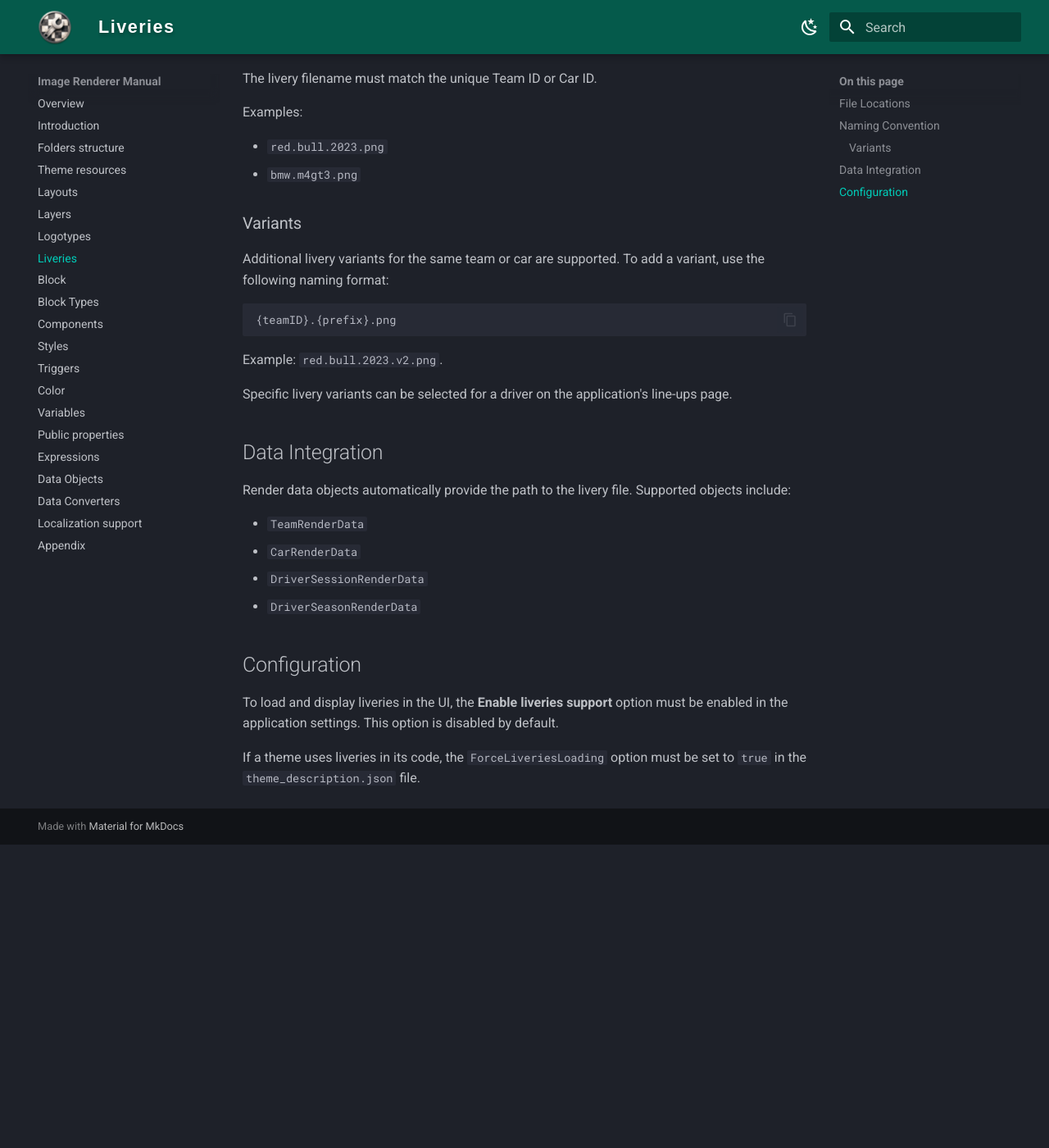
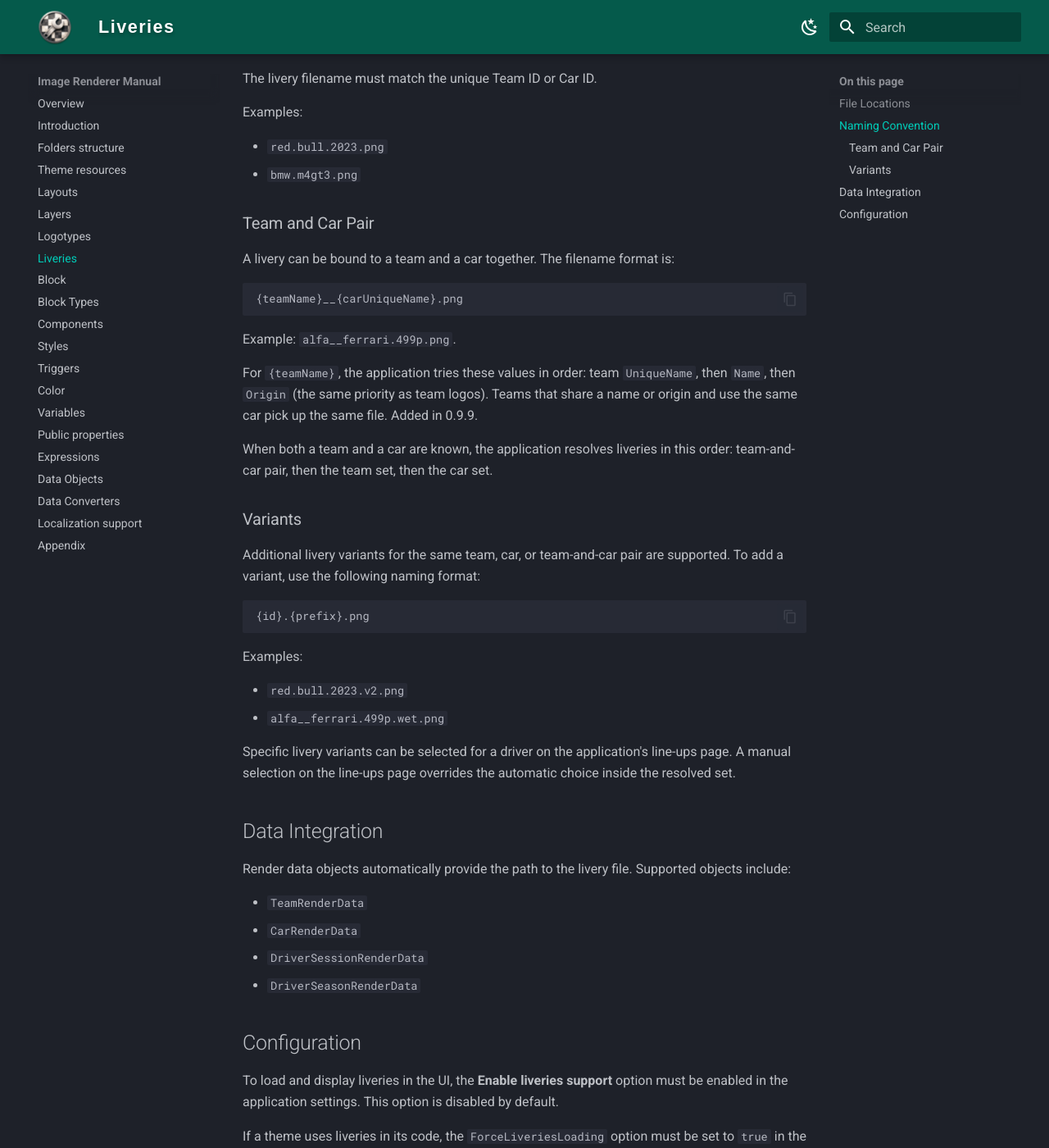
Before and after one commit to vlad-men/RacingLeagueTools_Docs, an MkDocs documentation site: the page built from docs/flex-renderer/manual/liveries.md, in a window 1280 px wide and 1400 px high, scrolled down 572 px. Shown: the whole window at 82% size. Built offline with MkDocs 1.6.1 and Material for MkDocs 9.7.7, drawn with Linux system fonts in a browser that asks for light colours; before the commit the page ends 1602 px from its top, so only the background shows below that.

Commit message:
docs(liveries): clarify team and car pairing and update variant naming format

````diff
--- a/docs/flex-renderer/manual/liveries.md
+++ b/docs/flex-renderer/manual/liveries.md
@@ -21,17 +21,34 @@ Examples:
 - `red.bull.2023.png`
 - `bmw.m4gt3.png`
 
+### Team and Car Pair
+
+A livery can be bound to a team and a car together. The filename format is:
+
+```text
+{teamName}__{carUniqueName}.png
+```
+
+Example: `alfa__ferrari.499p.png`.
+
+For `{teamName}`, the application tries these values in order: team `UniqueName`, then `Name`, then `Origin` (the same priority as team logos). Teams that share a name or origin and use the same car pick up the same file. Added in 0.9.9.
+
+When both a team and a car are known, the application resolves liveries in this order: team-and-car pair, then the team set, then the car set.
+
 ### Variants
 
-Additional livery variants for the same team or car are supported. To add a variant, use the following naming format:
+Additional livery variants for the same team, car, or team-and-car pair are supported. To add a variant, use the following naming format:
 
 ```text
-{teamID}.{prefix}.png
+{id}.{prefix}.png
 ```
 
-Example: `red.bull.2023.v2.png`.
+Examples:
 
-Specific livery variants can be selected for a driver on the application's line-ups page.
+- `red.bull.2023.v2.png`
+- `alfa__ferrari.499p.wet.png`
+
+Specific livery variants can be selected for a driver on the application's line-ups page. A manual selection on the line-ups page overrides the automatic choice inside the resolved set.
 
 ## Data Integration
 
````
